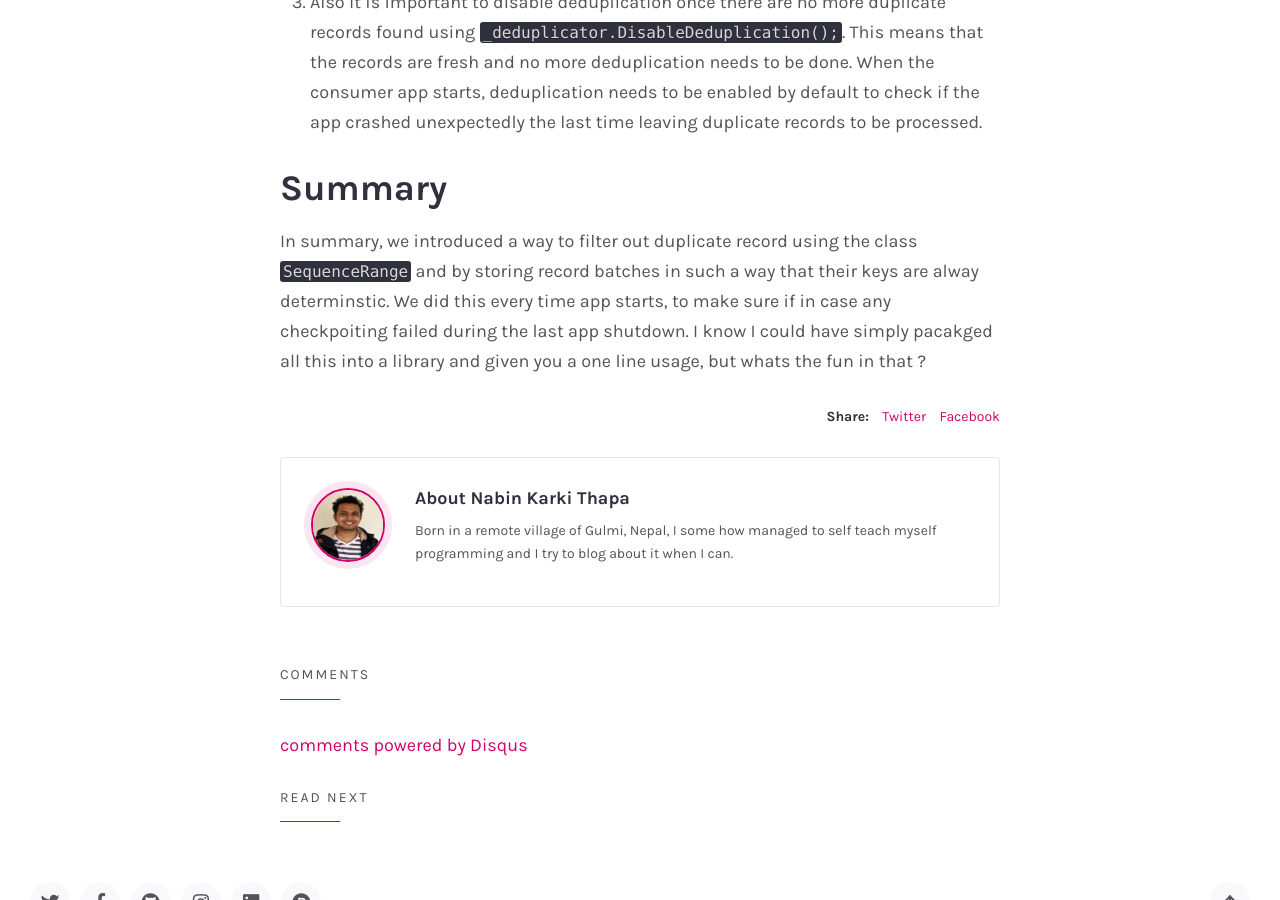
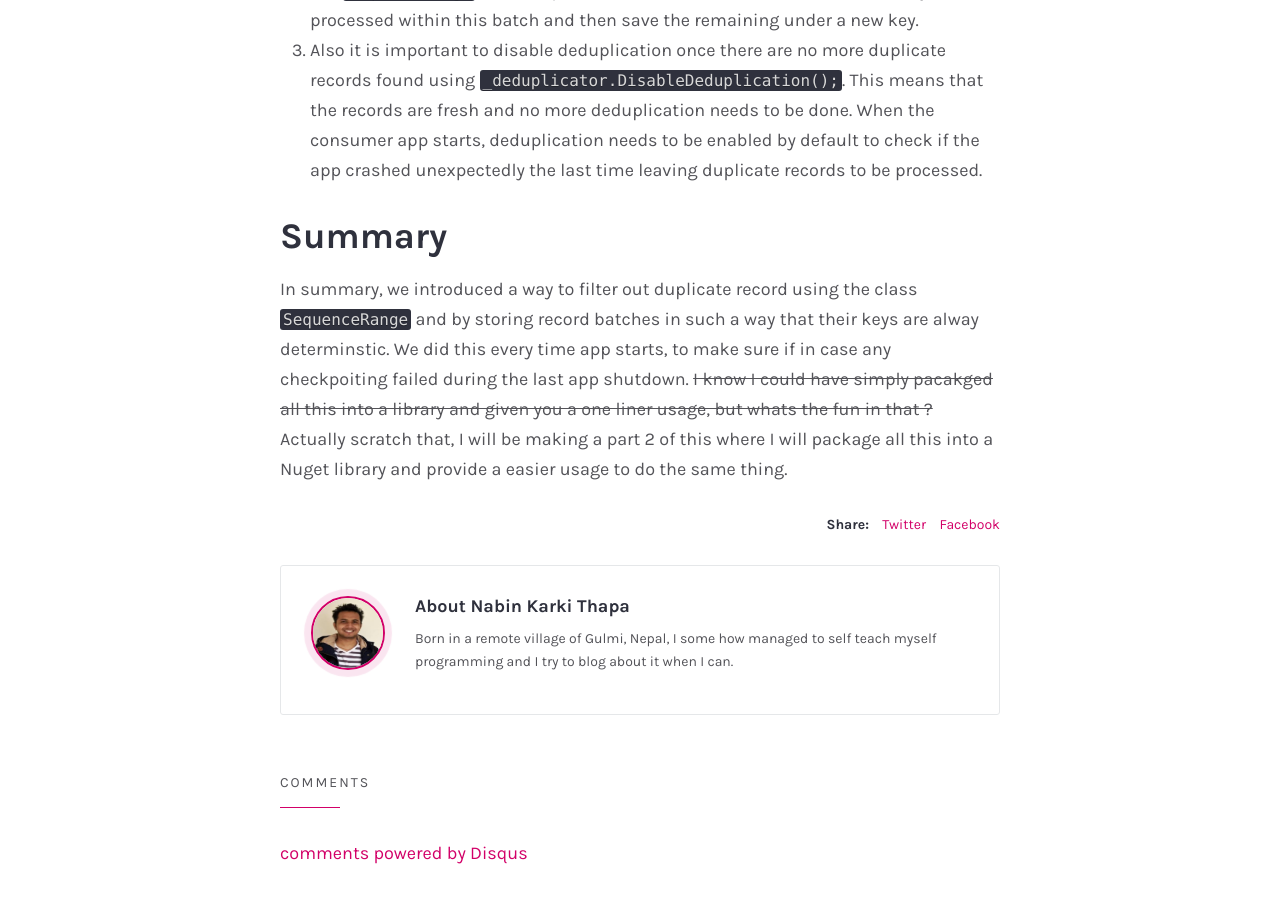
Before and after one commit to nabinked/nabinked.github.io, a Jekyll site: the page built from _posts/2020-01-29-avoiding-duplicate-records-with-aws-kcl-and-s3.md, in a window 1280 px wide and 900 px high, scrolled down 14657 px. Built offline with Jekyll 4.4.1, drawn with Linux system fonts in a browser that asks for light colours; some web fonts are replaced; comment, search, counter and statistics services are not loaded; some of the changed text lies outside the part shown.

Commit message:
promise next part

```diff
--- a/_posts/2020-01-29-avoiding-duplicate-records-with-aws-kcl-and-s3.md
+++ b/_posts/2020-01-29-avoiding-duplicate-records-with-aws-kcl-and-s3.md
@@ -1,6 +1,6 @@
 ---
 layout: post
-title: ! 'Avoiding duplicate records with AWS KCL and S3: Exactly once record processing of Kinesis Data Streams'
+title: ! 'Avoiding duplicate records with AWS KCL and S3: Exactly once record processing of Kinesis Data Streams (1/2)'
 date: 2020-01-29 20:00:00 -0000
 ---
 
@@ -526,4 +526,4 @@ public class S3SequenceStore : ISequenceStore
 7. Also it is important to disable deduplication once there are no more duplicate records found using `_deduplicator.DisableDeduplication();`.  This means that the records are fresh and no more deduplication needs to be done. When the consumer app starts, deduplication needs to be enabled by default to check if the app crashed unexpectedly the last time leaving duplicate records to be processed.
 
 ## Summary
-In summary, we introduced a way to filter out duplicate record using the class `SequenceRange` and by storing record batches in such a way that their keys are alway determinstic. We did this every time app starts, to make sure if in case any checkpoiting failed during the last app shutdown. I know I could have simply pacakged all this into a library and given you a one line usage, but whats the fun in that ?
+In summary, we introduced a way to filter out duplicate record using the class `SequenceRange` and by storing record batches in such a way that their keys are alway determinstic. We did this every time app starts, to make sure if in case any checkpoiting failed during the last app shutdown. ~~I know I could have simply pacakged all this into a library and given you a one liner usage, but whats the fun in that ?~~ Actually scratch that, I will be making a part 2 of this where I will package all this into a Nuget library and provide a easier usage to do the same thing.
```
